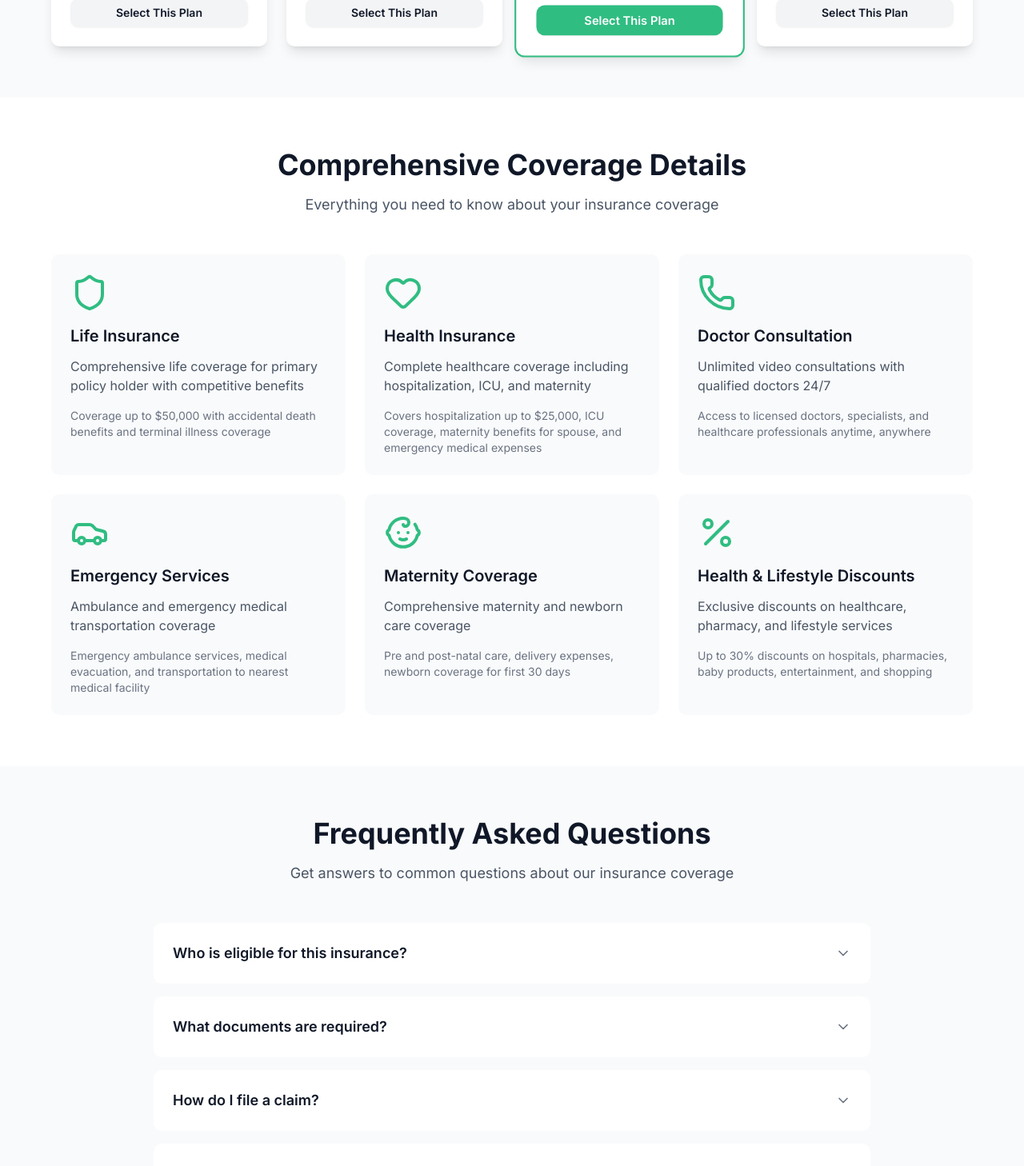
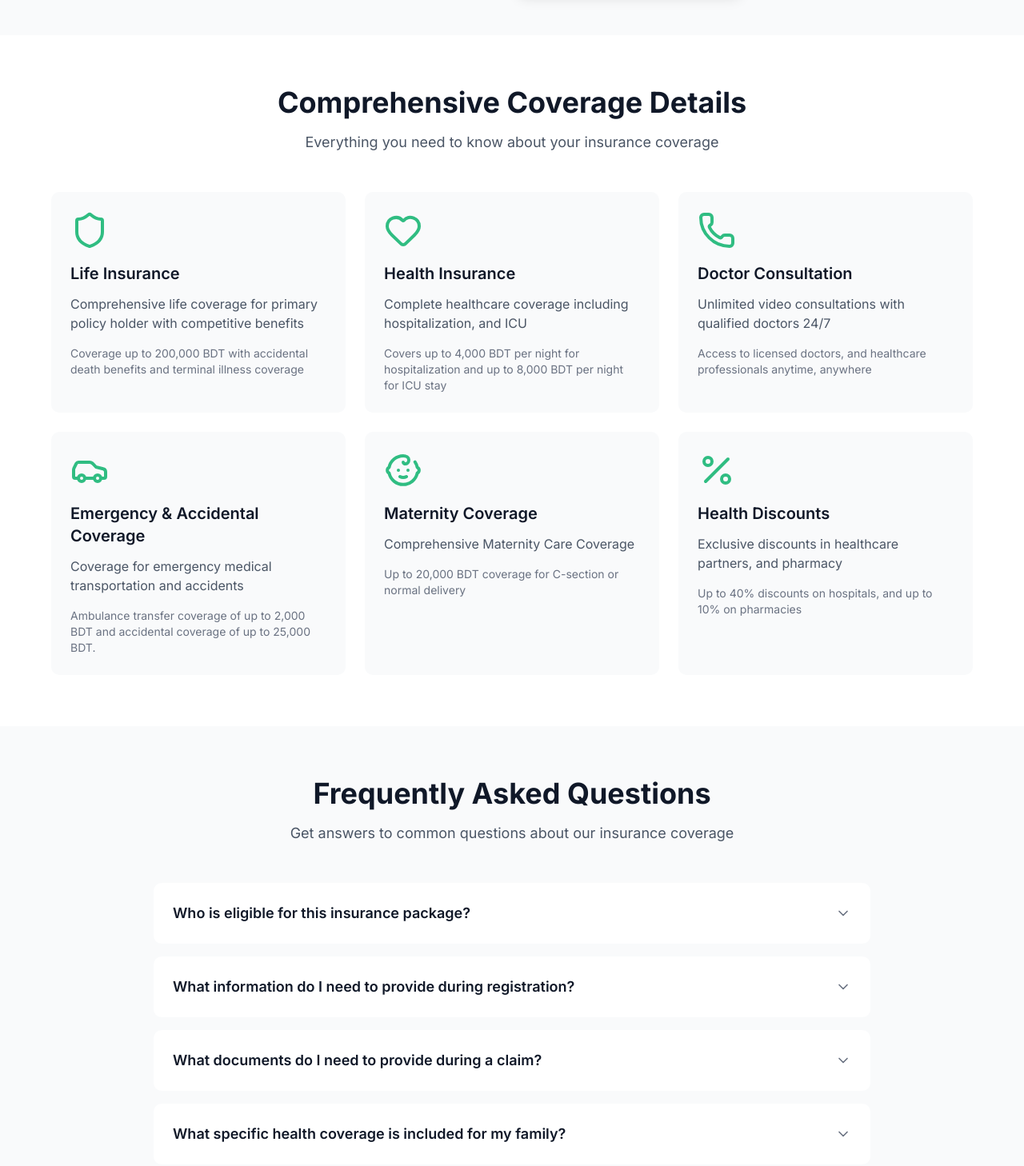
Before and after one commit to ratulkuri/ChhayaMonakDemo, a Next.js app: page / in a window 1280 px wide. Shown: the part 1330-2788 px from the top of the page at 80% size. Built offline with nearby package versions, Linux system fonts and the light colour scheme.

Commit message:
Content Update

```diff
--- a/app/components/FAQSection.js
+++ b/app/components/FAQSection.js
@@ -9,44 +9,54 @@ export default function FAQSection() {
 
   const faqs = [
     {
-      id: 'eligibility',
-      question: 'Who is eligible for this insurance?',
-      answer: 'Non-resident Bangladeshi expats living in Qatar and their immediate family members (spouse, children, parents) are eligible for coverage.'
+        id: "faq-1",
+        question: "Who is eligible for this insurance package?",
+        answer: "Non-resident Bangladeshis living in Qatar are eligible as primary policyholders. The life insurance (Taka 2,00,000) covers only the primary expat policyholder, while health insurance benefits (hospitalization, ICU, maternity, accidental, ambulance coverage) are exclusively for the parents, spouse, and children of the primary policyholder."
     },
     {
-      id: 'documents',
-      question: 'What documents are required?',
-      answer: 'You need a valid passport, Qatar residence permit, proof of employment, and family relationship documents for dependents.'
+        id: "faq-2",
+        question: "What information do I need to provide during registration?",
+        answer: "After payment confirmation, you'll receive a login link to add your family members' information, such as their full name, age, and relationship, to activate their health insurance coverage."
     },
     {
-      id: 'claims',
-      question: 'How do I file a claim?',
-      answer: 'Claims can be filed through our mobile app, website, or by calling our 24/7 helpline. Most claims are processed within 48-72 hours.'
+        id: "faq-3",
+        question: "What documents do I need to provide during a claim?",
+        answer: "For claims, you'll need to provide relationship documents (birth certificates for children, marriage certificate for spouse), along with proper medical documents like doctor's prescription, hospital discharge letter, medical bills, and receipts."
     },
     {
-      id: 'consultation',
-      question: 'How does doctor consultation work?',
-      answer: 'Access unlimited video consultations through our app. Connect with licensed doctors 24/7 for medical advice and prescriptions.'
+        id: "faq-4",
+        question: "What specific health coverage is included for my family?",
+        answer: "Your family receives comprehensive health coverage, including: Hospitalization (Taka 4,000 per night), ICU Coverage (Taka 8,000 per night), Maternity Coverage for spouse only (Taka 20,000 for C-section/normal delivery), Accidental Coverage (Taka 25,000), and Ambulance Transfer Coverage (Taka 2,000). These benefits apply to spouse, parents, and children only."
     },
     {
-      id: 'cancellation',
-      question: 'Can I cancel my policy?',
-      answer: 'Yes, you can cancel within 30 days for a full refund. After 30 days, cancellation terms apply based on your policy conditions.'
+        id: "faq-5",
+        question: "How do I consult with doctors?",
+        answer: "Access unlimited video consultations with licensed doctors 24/7 through our platform. This service is available to all covered family members and includes prescription services when needed."
     },
     {
-      id: 'age-limits',
-      question: 'Are there age limits?',
-      answer: 'Primary holder: 18-65 years, Spouse: 18-65 years, Children: 0-25 years, Parents: up to 75 years at policy inception.'
+        id: "faq-6",
+        question: "What health discounts do I get?",
+        answer: "Enjoy up to 40% savings on bills at partner hospitals and up to 10% savings at partner pharmacies."
     },
     {
-      id: 'activation',
-      question: 'When does coverage start?',
-      answer: 'Coverage begins 24 hours after payment confirmation. Emergency services are available immediately upon activation.'
+        id: "faq-7",
+        question: "How quickly does my coverage become active?",
+        answer: "Life insurance coverage for the primary policyholder begins immediately after payment confirmation. Health insurance for family members activates once you log in and add their information to your account through the email link provided after purchase."
     },
     {
-      id: 'payment',
-      question: 'What payment methods are accepted?',
-      answer: 'We accept all major credit cards, debit cards, and bank transfers. Payment is processed securely through our encrypted platform.'
+        id: "faq-8",
+        question: "What are the age limits for coverage?",
+        answer: "Primary policyholder (expat): 18-60 years for life insurance. For health coverage: spouse 18-60 years, children newborn-18 years, parents up to age 60 at policy inception if included in the selected package."
+    },
+    {
+        id: "faq-9",
+        question: "How do I file a claim?",
+        answer: "Claims can be filed through our website or by calling our 24/7 Bangladesh helpline. Submit required medical documents and receipts. Most claims are processed and paid within 7-14 working days directly to your designated Bangladeshi bank or bKash account."
+    },
+    {
+        id: "faq-10",
+        question: "What payment methods do you accept?",
+        answer: "We accept all major credit cards and debit cards. All payments are processed through our PCI-compliant, encrypted platform for maximum security. Payment is charged annually for your selected package."
     }
   ]
 
@@ -74,7 +84,7 @@ export default function FAQSection() {
             <Collapsible key={faq.id}>
               <CollapsibleTrigger
                 onClick={() => toggleItem(faq.id)}
-                className="w-full bg-white rounded-lg p-6 flex items-center justify-between hover:shadow-md transition-shadow duration-200 text-left"
+                className="w-full bg-white rounded-lg p-6 flex items-center justify-between hover:shadow-md [data-sate=true]:rounded-b-none transition-shadow duration-200 text-left"
               >
                 <h3 className="text-lg font-semibold text-gray-900 pr-4">{faq.question}</h3>
                 {openItems[faq.id] ? (
--- a/app/components/HeroSection.js
+++ b/app/components/HeroSection.js
@@ -26,7 +26,7 @@ export default function HeroSection() {
     {
       icon: Percent,
       title: 'Health Discounts',
-      description: 'Exclusive discounts on healthcare and lifestyle'
+      description: 'Exclusive discounts in healthcare partners'
     }
   ]
 
@@ -44,10 +44,10 @@ export default function HeroSection() {
         </div>
       <div className="max-w-6xl mx-auto text-center pt-8">
         <h1 className="text-3xl md:text-5xl font-bold mb-6 leading-tight">
-          Yearly Insurance Protection for You & Your Family in Bangladesh
+          Insurance Protection for You & Your Family
         </h1>
         <p className="text-lg md:text-xl mb-12 opacity-90 max-w-3xl mx-auto">
-          Comprehensive insurance coverage designed specifically for non-resident Bangladeshi expats and their families
+          Comprehensive insurance coverage designed specifically for non-resident Bangladeshis and their families
         </p>
 
         <div className="grid grid-cols-1 md:grid-cols-2 lg:grid-cols-4 gap-6 mb-12">
@@ -64,7 +64,7 @@ export default function HeroSection() {
           onClick={scrollToPackages}
           className="bg-[#f57a20] hover:bg-[#e56a10] text-white h-auto px-8 py-4 text-lg font-semibold rounded-lg shadow-lg transform hover:scale-105 transition-all duration-200"
         >
-          Get Protected for the Year
+          Get Protection for Your Family
         </Button>
       </div>
     </section>
--- a/app/components/PackageSelection.js
+++ b/app/components/PackageSelection.js
@@ -49,10 +49,9 @@ export default function PackageSelection({ onPackageSelect }) {
       popular: false,
       coverage: [
         'Life Insurance for primary holder',
-        'Health Insurance for all',
-        'Comprehensive family coverage',
+        'Health Insurance for family memebers',
         'Unlimited doctor consultations',
-        'Health & lifestyle discounts'
+        'Health discounts'
       ]
     }
   ]
@@ -62,10 +61,10 @@ export default function PackageSelection({ onPackageSelect }) {
       <div className="max-w-6xl mx-auto">
         <div className="text-center mb-12">
           <h2 className="text-3xl md:text-4xl font-bold text-gray-900 mb-4">
-            Choose Your Protection Plan
+            Customize Your Plan
           </h2>
           <p className="text-lg text-gray-600 max-w-2xl mx-auto">
-            Select the perfect insurance package for your family's needs
+            Create the perfect insurance package for your family's needs
           </p>
         </div>
 
@@ -74,7 +73,7 @@ export default function PackageSelection({ onPackageSelect }) {
             <div
               key={pkg.id}
               className={`bg-white rounded-lg shadow-lg p-6 relative flex flex-col ${
-                pkg.popular ? 'ring-2 ring-[#30bd82] transform scale-105' : ''
+                pkg.popular ? 'ring-2 ring-[#30bd82] transform scale-105 mt-6 mb-4 lg:mt-0 lg:mb-0' : ''
               }`}
             >
               {pkg.popular && (
--- a/app/components/ServiceDetails.js
+++ b/app/components/ServiceDetails.js
@@ -13,42 +13,42 @@ export default function ServiceDetails() {
       icon: Shield,
       title: 'Life Insurance',
       description: 'Comprehensive life coverage for primary policy holder with competitive benefits',
-      details: 'Coverage up to $50,000 with accidental death benefits and terminal illness coverage'
+      details: 'Coverage up to 200,000 BDT with accidental death benefits and terminal illness coverage'
     },
     {
       id: 'health',
       icon: Heart,
       title: 'Health Insurance',
-      description: 'Complete healthcare coverage including hospitalization, ICU, and maternity',
-      details: 'Covers hospitalization up to $25,000, ICU coverage, maternity benefits for spouse, and emergency medical expenses'
+      description: 'Complete healthcare coverage including hospitalization, and ICU',
+      details: 'Covers up to 4,000 BDT per night for hospitalization and up to 8,000 BDT per night for ICU stay'
     },
     {
       id: 'consultation',
       icon: Phone,
       title: 'Doctor Consultation',
       description: 'Unlimited video consultations with qualified doctors 24/7',
-      details: 'Access to licensed doctors, specialists, and healthcare professionals anytime, anywhere'
+      details: 'Access to licensed doctors, and healthcare professionals anytime, anywhere'
     },
     {
       id: 'ambulance',
       icon: Car,
-      title: 'Emergency Services',
-      description: 'Ambulance and emergency medical transportation coverage',
-      details: 'Emergency ambulance services, medical evacuation, and transportation to nearest medical facility'
+      title: 'Emergency & Accidental Coverage',
+      description: 'Coverage for emergency medical transportation and accidents',
+      details: 'Ambulance transfer coverage of up to 2,000 BDT and accidental coverage of up to 25,000 BDT.'
     },
     {
       id: 'maternity',
       icon: Baby,
       title: 'Maternity Coverage',
-      description: 'Comprehensive maternity and newborn care coverage',
-      details: 'Pre and post-natal care, delivery expenses, newborn coverage for first 30 days'
+      description: 'Comprehensive Maternity Care Coverage',
+      details: 'Up to 20,000 BDT coverage for C-section or normal delivery'
     },
     {
       id: 'discounts',
       icon: Percent,
-      title: 'Health & Lifestyle Discounts',
-      description: 'Exclusive discounts on healthcare, pharmacy, and lifestyle services',
-      details: 'Up to 30% discounts on hospitals, pharmacies, baby products, entertainment, and shopping'
+      title: 'Health Discounts',
+      description: 'Exclusive discounts in healthcare partners, and pharmacy',
+      details: 'Up to 40% discounts on hospitals, and up to 10% on pharmacies'
     }
   ]
 
```
